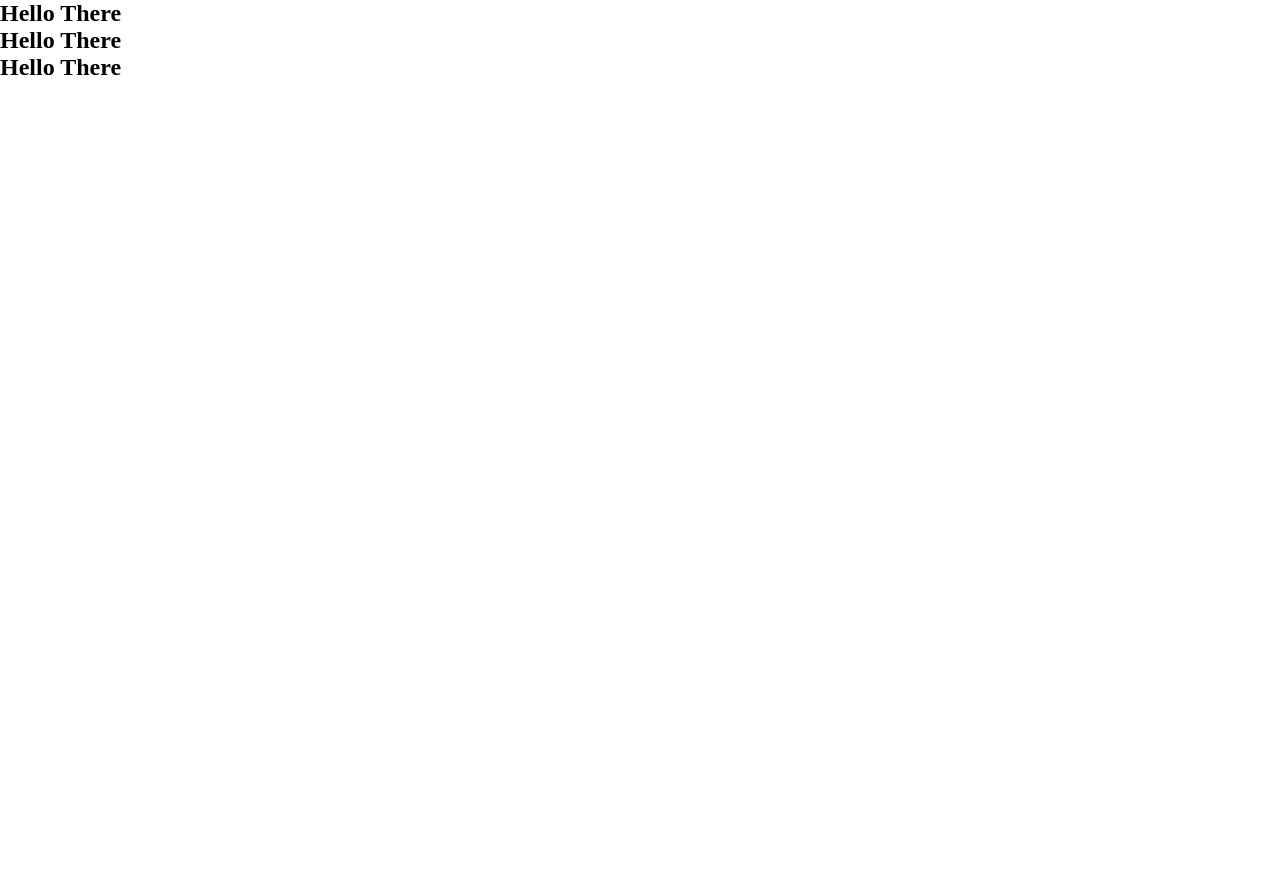
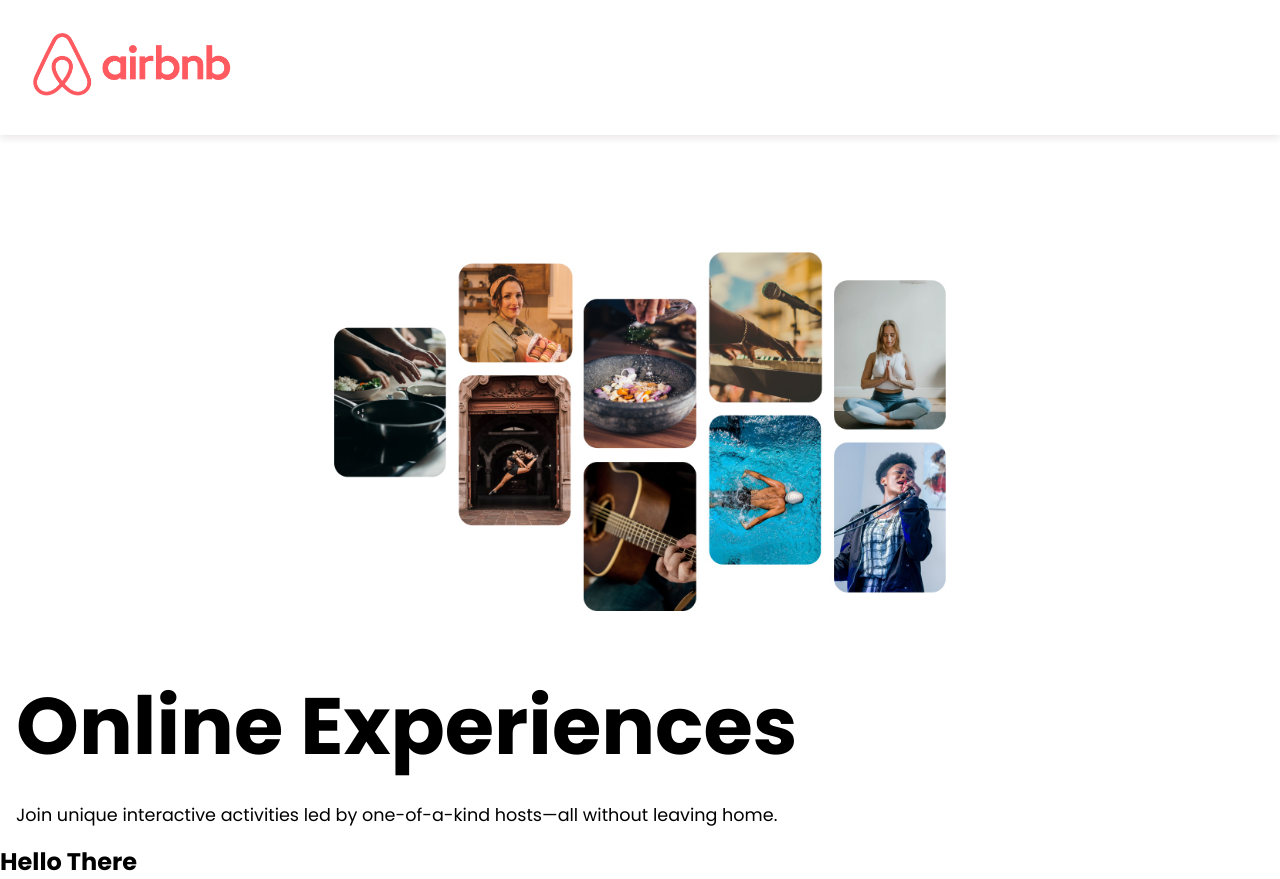
Before and after one commit to Iancahn/airbnb, a React (Create React App) app: page / in a window 1280 px wide. Before the commit the page ends 800 px from the top, so only its background shows below. Built offline with nearby package versions, Linux system fonts and the light colour scheme.

Commit message:
Nav and Hero completed
Added both content and styling

```diff
--- a/public/index.html
+++ b/public/index.html
@@ -8,6 +8,9 @@
   <meta name="theme-color" content="#000000" />
   <meta name="description" content="Web site created using create-react-app" />
   <link rel="apple-touch-icon" href="%PUBLIC_URL%/logo192.png" />
+  <link rel="preconnect" href="https://fonts.googleapis.com">
+  <link rel="preconnect" href="https://fonts.gstatic.com" crossorigin>
+  <link href="https://fonts.googleapis.com/css2?family=Poppins:wght@400;500;700&display=swap" rel="stylesheet">
   <!--
       manifest.json provides metadata used when your web app is installed on a
       user's mobile device or desktop. See https://developers.google.com/web/fundamentals/web-app-manifest/
--- a/src/App.css
+++ b/src/App.css
@@ -2,4 +2,44 @@
   margin: 0;
   padding: 0;
   box-sizing: border-box;
+  font-family: 'Poppins', sans-serif;
 }
+
+body {}
+
+.navbar {
+  padding: 1rem;
+  box-shadow: 0px 3px 8px rgba(50, 0, 0, 0.1);
+
+}
+
+#airlogo {
+  max-width: 200px;
+  margin: 1rem;
+}
+
+section {
+  padding: 1rem;
+}
+
+.hero {
+
+  display: flex;
+  flex-direction: column;
+}
+
+#hero--img {
+  width: 50%;
+  align-self: center;
+  margin-top: 6rem;
+  margin-bottom: 3rem;
+}
+
+.hero--header {
+  padding-bottom: 1rem;
+  font-size: 5rem;
+}
+
+.hero--text {
+  font-size: 1.1rem;
+}
--- a/src/App.js
+++ b/src/App.js
@@ -1,4 +1,3 @@
-import logo from './logo.svg';
 import './App.css';
 // Import Components
 import Nav from './components/Nav'
--- a/src/components/Hero.jsx
+++ b/src/components/Hero.jsx
@@ -1,10 +1,13 @@
 import React from 'react';
+import heroImage from '../img/airbnb-head-image.jpg';
 
 function Hero() {
     return (
-        <div>
-            <h2>Hello There</h2>
-        </div>
+        <section className='hero'>
+            <img src={heroImage} alt="AirBNB showing you the best accommodation" id="hero--img" />
+            <h1 className="hero--header">Online Experiences</h1>
+            <p className="hero--text">Join unique interactive activities led by one-of-a-kind hosts—all without leaving home.</p>
+        </section>
     )
 }
 
--- a/src/components/Nav.jsx
+++ b/src/components/Nav.jsx
@@ -1,9 +1,12 @@
 import React from 'react';
+import airlogo from '../img/airbnb-logo.jpg';
 
 function Nav() {
     return (
         <div>
-            <h2>Hello There</h2>
+            <div className="navbar">
+                <img src={airlogo} alt="the AirBNB logo" id="airlogo" />
+            </div>
         </div>
     )
 }
```
Also changed, not shown: src/img/airbnb-head-image.jpg (added), src/img/airbnb-logo.jpg (added).
